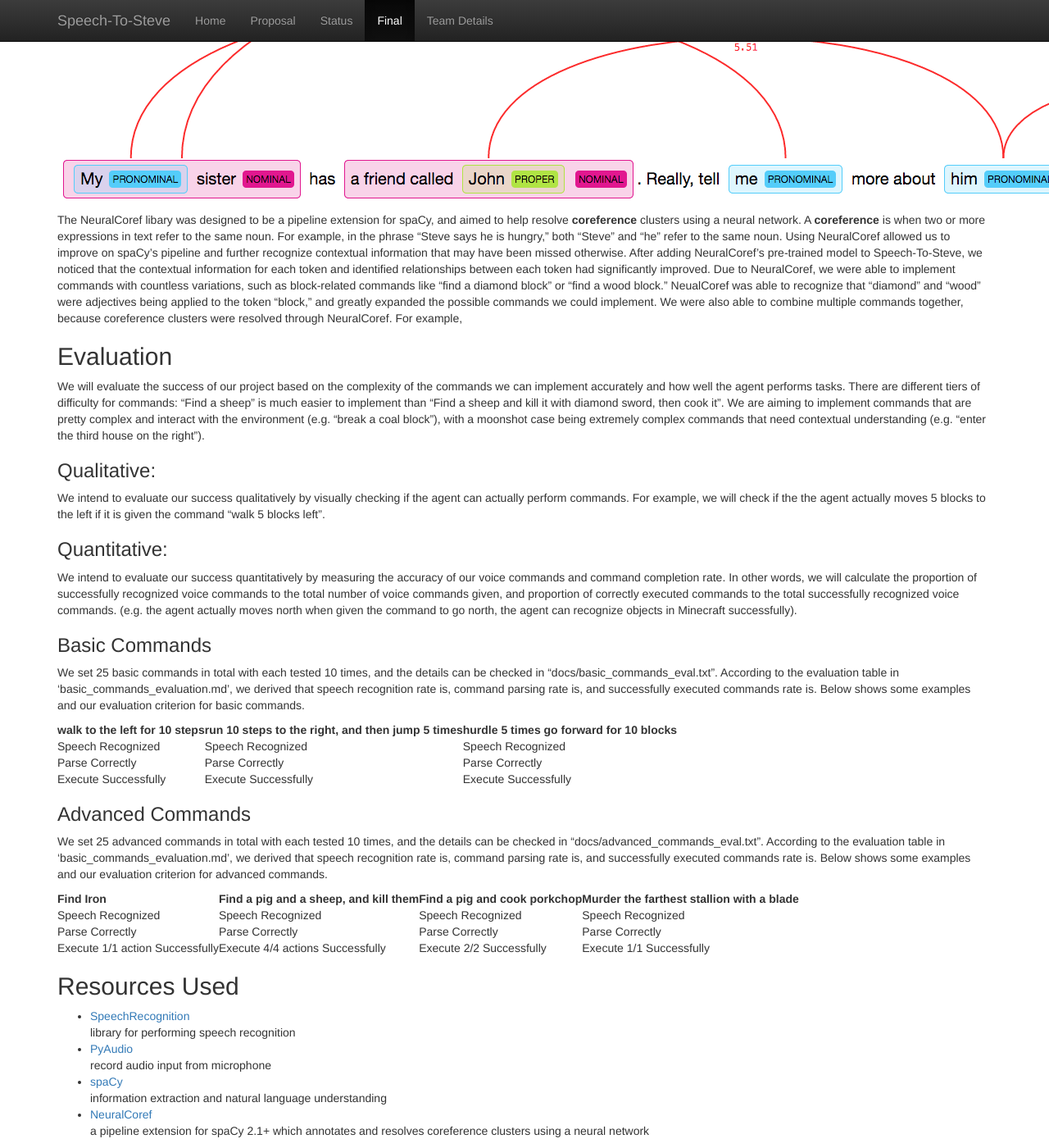
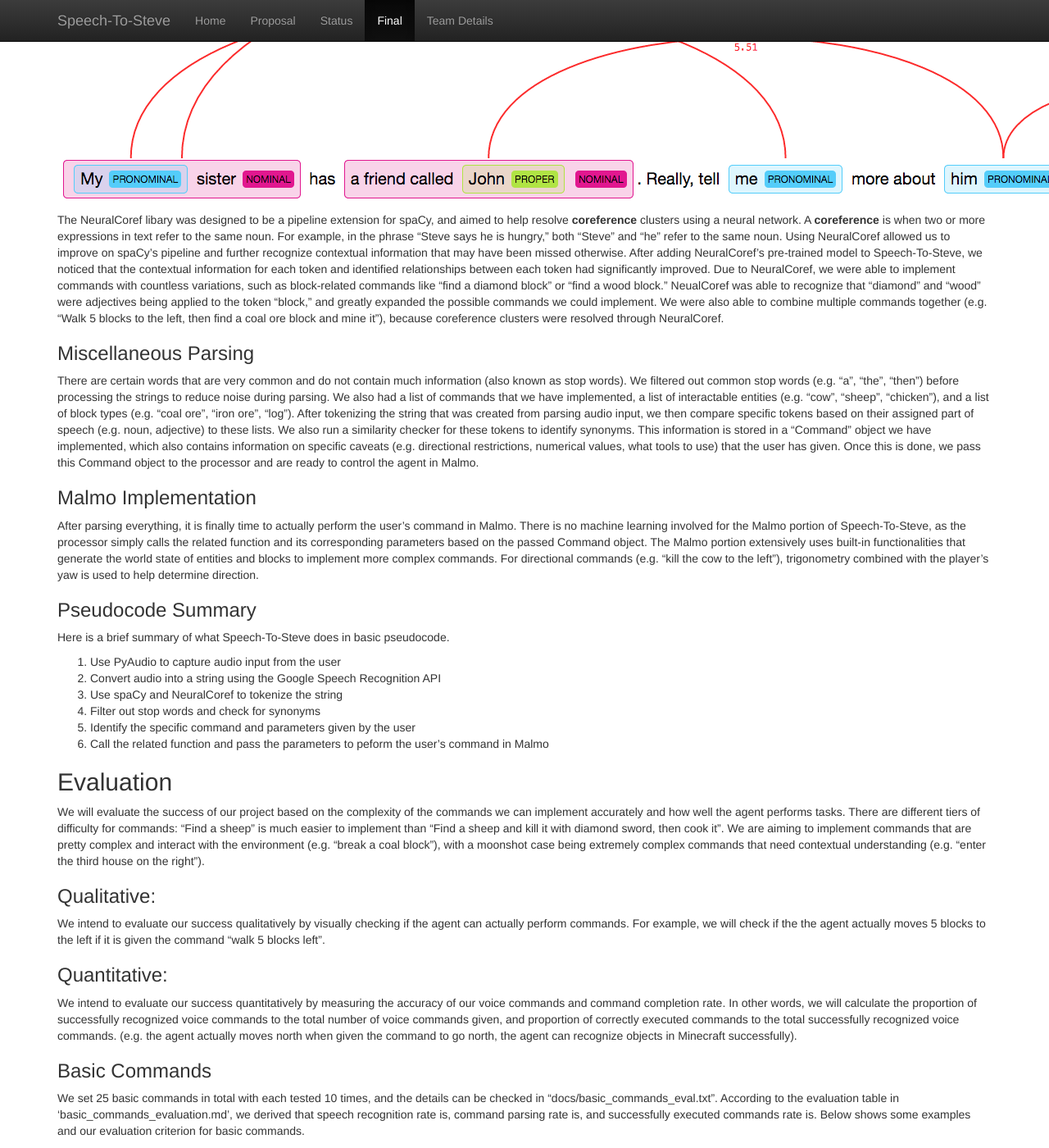
Before and after one commit to geeeeeeeeew/CS-175-Team-Direction-, a Jekyll site: the page built from docs/final.md, in a window 1280 px wide and 1400 px high, scrolled down 3718 px. Shown: the whole window at 82% size. Built offline with Jekyll 4.4.1, drawn with Linux system fonts in a browser that asks for light colours.

Commit message:
Update final.md

```diff
--- a/docs/final.md
+++ b/docs/final.md
@@ -63,7 +63,26 @@ Overfitting is definitely a drawback from utilizing the large model. There are c
 ### NeuralCoref
 <img src="neuralcoref.png" alt="Visualization of NeuralCoref" class="inline"/>
 
-The NeuralCoref libary was designed to be a pipeline extension for spaCy, and aimed to help resolve **coreference** clusters using a neural network. A **coreference** is when two or more expressions in text refer to the same noun. For example, in the phrase "Steve says he is hungry," both "Steve" and "he" refer to the same noun. Using NeuralCoref allowed us to improve on spaCy's pipeline and further recognize contextual information that may have been missed otherwise. After adding NeuralCoref's pre-trained model to Speech-To-Steve, we noticed that the contextual information for each token and identified relationships between each token had significantly improved. Due to NeuralCoref, we were able to implement commands with countless variations, such as block-related commands like "find a diamond block" or "find a wood block." NeualCoref was able to recognize that "diamond" and "wood" were adjectives being applied to the token "block," and greatly expanded the possible commands we could implement. We were also able to combine multiple commands together, because coreference clusters were resolved through NeuralCoref. For example,
+The NeuralCoref libary was designed to be a pipeline extension for spaCy, and aimed to help resolve **coreference** clusters using a neural network. A **coreference** is when two or more expressions in text refer to the same noun. For example, in the phrase "Steve says he is hungry," both "Steve" and "he" refer to the same noun. Using NeuralCoref allowed us to improve on spaCy's pipeline and further recognize contextual information that may have been missed otherwise. After adding NeuralCoref's pre-trained model to Speech-To-Steve, we noticed that the contextual information for each token and identified relationships between each token had significantly improved. Due to NeuralCoref, we were able to implement commands with countless variations, such as block-related commands like "find a diamond block" or "find a wood block." NeualCoref was able to recognize that "diamond" and "wood" were adjectives being applied to the token "block," and greatly expanded the possible commands we could implement. We were also able to combine multiple commands together (e.g. "Walk 5 blocks to the left, then find a coal ore block and mine it"), because coreference clusters were resolved through NeuralCoref.
+
+### Miscellaneous Parsing
+
+There are certain words that are very common and do not contain much information (also known as stop words). We filtered out common stop words (e.g. "a", "the", "then") before processing the strings to reduce noise during parsing. We also had a list of commands that we have implemented, a list of interactable entities (e.g. "cow", "sheep", "chicken"), and a list of block types (e.g. "coal ore", "iron ore", "log"). After tokenizing the string that was created from parsing audio input, we then compare specific tokens based on their assigned part of speech (e.g. noun, adjective) to these lists. We also run a similarity checker for these tokens to identify synonyms. This information is stored in a "Command" object we have implemented, which also contains information on specific caveats (e.g. directional restrictions, numerical values, what tools to use) that the user has given. Once this is done, we pass this Command object to the processor and are ready to control the agent in Malmo.
+
+### Malmo Implementation
+
+After parsing everything, it is finally time to actually perform the user's command in Malmo. There is no machine learning involved for the Malmo portion of Speech-To-Steve, as the processor simply calls the related function and its corresponding parameters based on the passed Command object. The Malmo portion extensively uses built-in functionalities that generate the world state of entities and blocks to implement more complex commands. For directional commands (e.g. "kill the cow to the left"), trigonometry combined with the player's yaw is used to help determine direction.
+
+### Pseudocode Summary
+
+Here is a brief summary of what Speech-To-Steve does in basic pseudocode.
+
+1. Use PyAudio to capture audio input from the user
+2. Convert audio into a string using the Google Speech Recognition API
+3. Use spaCy and NeuralCoref to tokenize the string
+4. Filter out stop words and check for synonyms
+5. Identify the specific command and parameters given by the user
+6. Call the related function and pass the parameters to peform the user's command in Malmo
 
 ## Evaluation
 We will evaluate the success of our project based on the complexity of the commands we can implement accurately and how well the agent performs tasks. There are different tiers of difficulty for commands: “Find a sheep” is much easier to implement than “Find a sheep and kill it with diamond sword, then cook it”. We are aiming to implement commands that are pretty complex and interact with the environment (e.g. “break a coal block”), with a moonshot case being extremely complex commands that need contextual understanding (e.g. “enter the third house on the right”).
```
